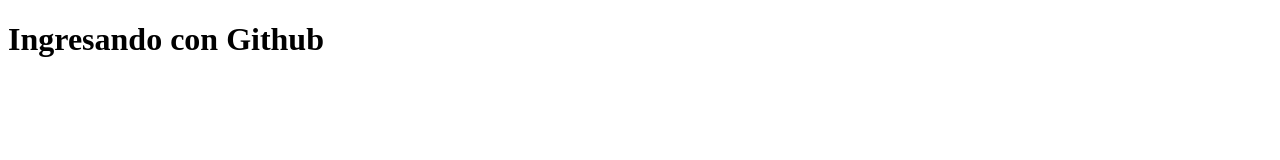
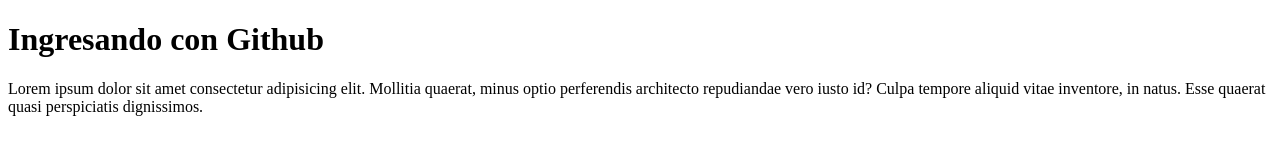
Before and after one commit to lauracosorio/Prueba, a website: page index.html in a window 1280 px wide. Drawn offline with Linux system fonts and the light colour scheme.

Commit message:
Agregando párrafo

```diff
--- a/index.html
+++ b/index.html
@@ -8,5 +8,6 @@
   </head>
   <body>
     <h1>Ingresando con Github</h1>
+    <p>Lorem ipsum dolor sit amet consectetur adipisicing elit. Mollitia quaerat, minus optio perferendis architecto repudiandae vero iusto id? Culpa tempore aliquid vitae inventore, in natus. Esse quaerat quasi perspiciatis dignissimos.</p>
   </body>
 </html>
```
